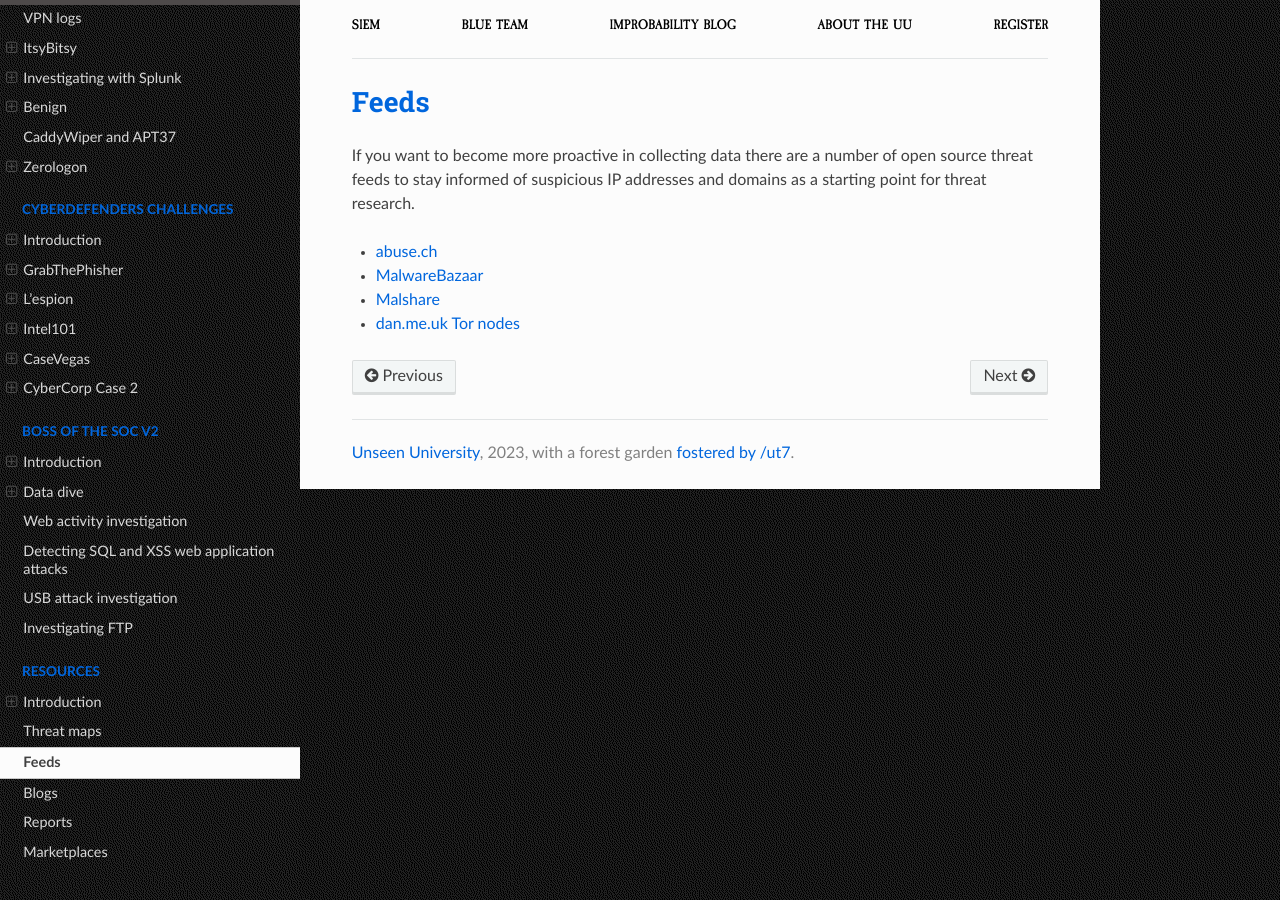
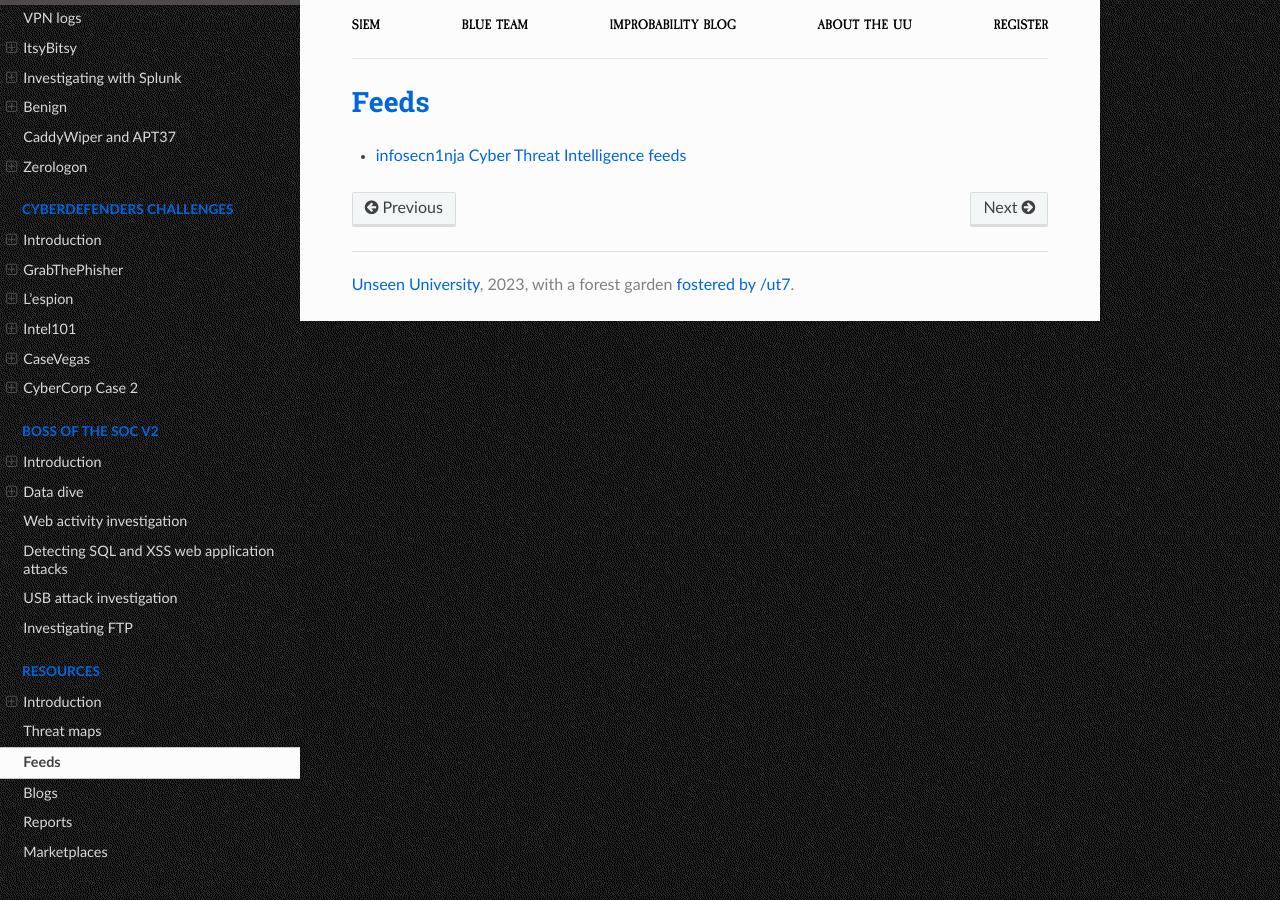
Before and after one commit to tymyrddin/blue-siem, a Sphinx documentation site: the page built from source/docs/resources/feeds.md, in a window 1280 px wide. Built offline with Sphinx 7.4.7 and the Read the Docs theme 2.0.0, drawn with Linux system fonts in a browser that asks for light colours.

Commit message:
Updated feeds

```diff
--- a/source/docs/resources/feeds.md
+++ b/source/docs/resources/feeds.md
@@ -1,8 +1,3 @@
 # Feeds
 
-If you want to become more proactive in collecting data there are a number of open source threat feeds to stay informed of suspicious IP addresses and domains as a starting point for threat research.
-
-* [abuse.ch](https://abuse.ch/)
-* [MalwareBazaar](https://bazaar.abuse.ch/)
-* [Malshare](https://malshare.com/)
-* [dan.me.uk Tor nodes](https://www.dan.me.uk/tornodes)
+* [infosecn1nja Cyber Threat Intelligence feeds](https://start.me/p/wMrA5z/cyber-threat-intelligence)
```
